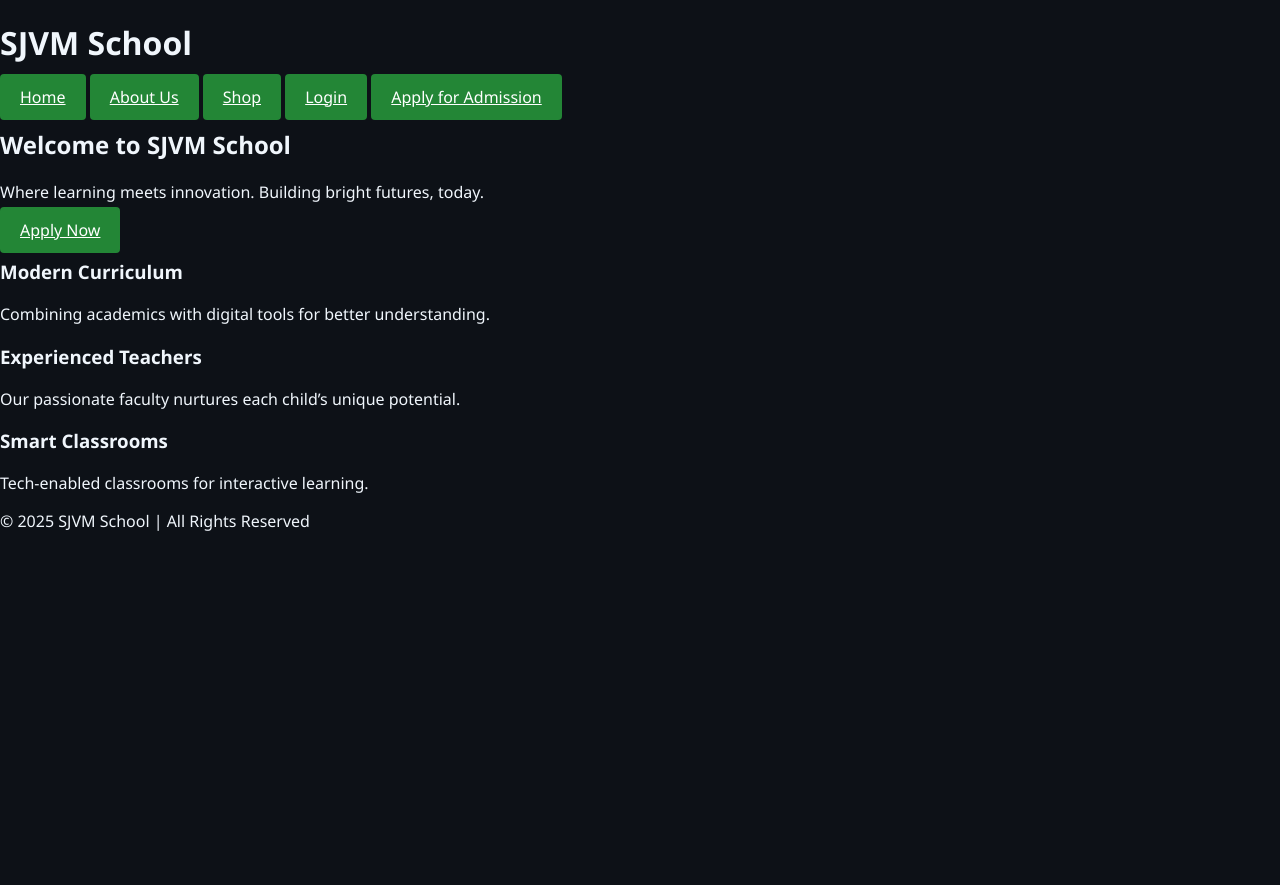
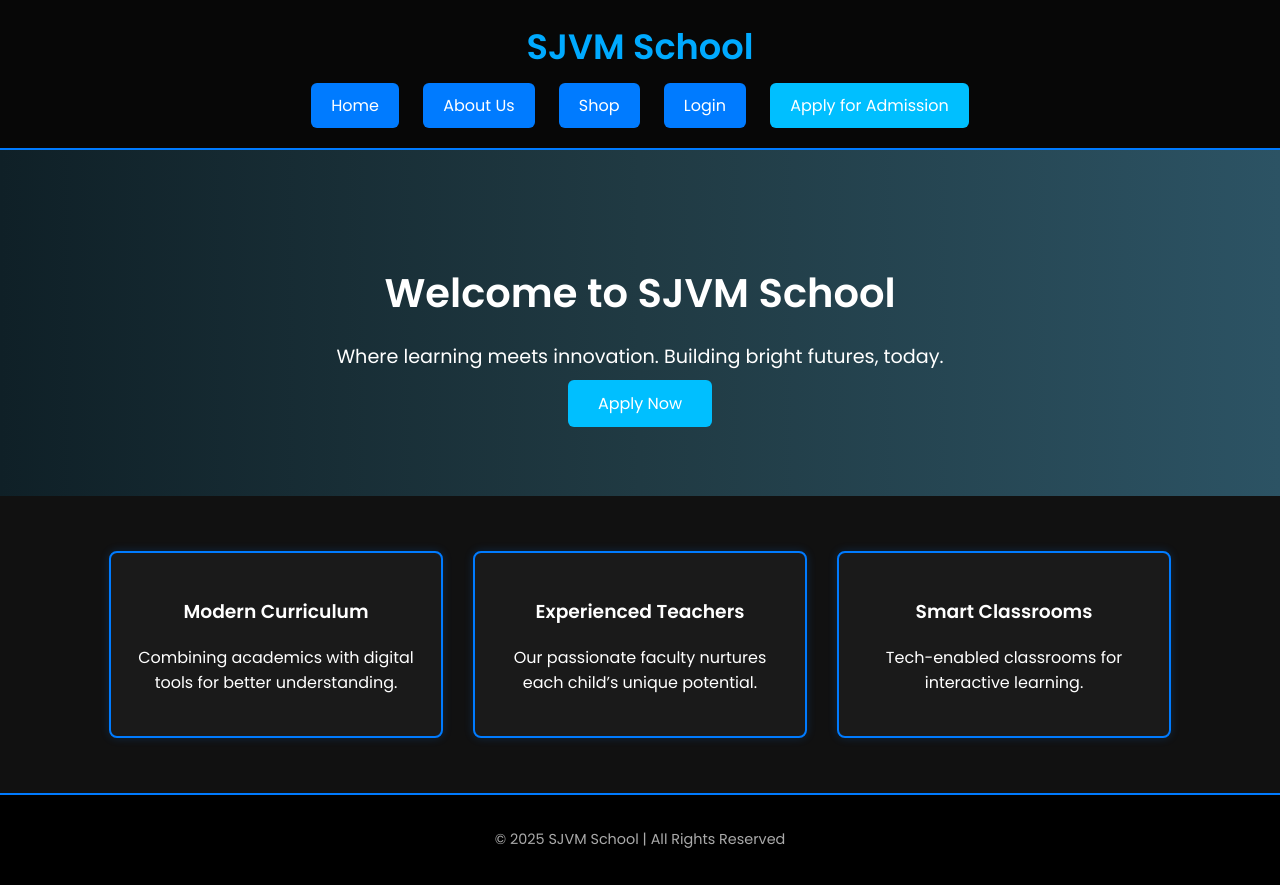
Before and after one commit to Echoesofthe21stcentury/sjvm-schools, a PHP site: page / in a window 1280 px wide. Before the commit the page ends 531 px from the top, so only its background shows below. Run offline with PHP 8.4, Linux system fonts and the light colour scheme.

Commit message:
Update style.css

```diff
--- a/css/style.css
+++ b/css/style.css
@@ -1,71 +1,118 @@
-body {
-  background-color: #0d1117;
-  color: #f0f6fc;
-  font-family: 'Segoe UI', sans-serif;
+/* Dark Theme with Blue Accent and Poppins Font */
+body.dark-theme {
   margin: 0;
   padding: 0;
+  font-family: 'Poppins', sans-serif;
+  background-color: #0d0d0d;
+  color: #ffffff;
 }
 
-.header {
-  background-color: #161b22;
-  padding: 15px 0;
-  border-bottom: 1px solid #30363d;
+.container {
+  max-width: 1200px;
+  margin: 0 auto;
+  padding: 0 20px;
 }
 
-.nav-links a {
-  color: #f0f6fc;
+header {
+  background-color: #070707;
+  border-bottom: 2px solid #007bff;
+  padding: 20px 0;
+  text-align: center;
+}
+
+header h1 {
+  color: #00aaff;
+  font-weight: 600;
+  font-size: 2.2rem;
+  margin: 0;
+}
+
+nav {
+  margin-top: 10px;
+}
+
+nav .btn {
+  display: inline-block;
+  margin: 0 10px;
+  padding: 10px 20px;
+  color: #ffffff;
+  background-color: #007bff;
+  border-radius: 6px;
   text-decoration: none;
-  margin: 0 12px;
-  padding: 8px 16px;
-  border-radius: 4px;
+  font-weight: 500;
   transition: background 0.3s;
 }
 
-.nav-links a:hover,
-.nav-links a.active {
-  background-color: #238636;
-  color: #ffffff;
+nav .btn:hover {
+  background-color: #0056b3;
 }
 
-.form-container {
-  background-color: #161b22;
-  padding: 40px;
-  margin: 60px auto;
-  max-width: 400px;
-  border-radius: 8px;
-  box-shadow: 0 0 10px rgba(34, 197, 94, 0.2);
-  text-align: center;
+nav .highlight {
+  background-color: #00bfff;
 }
 
-input[type="text"],
-input[type="password"] {
-  width: 100%;
-  padding: 14px;
-  margin: 10px 0 20px 0;
-  border: 1px solid #30363d;
-  background-color: #0d1117;
-  color: #f0f6fc;
-  border-radius: 4px;
-  font-size: 16px;
+.hero {
+  text-align: center;
+  padding: 80px 20px;
+  background: linear-gradient(to right, #0f2027, #203a43, #2c5364);
+  color: white;
 }
 
-input[type="text"]::placeholder,
-input[type="password"]::placeholder {
-  color: #8b949e;
+.hero h2 {
+  font-size: 2.5rem;
+  margin-bottom: 10px;
 }
 
-.btn {
-  background-color: #238636;
-  color: white;
-  padding: 12px 20px;
-  border: none;
-  border-radius: 4px;
-  font-size: 16px;
-  cursor: pointer;
-  transition: background 0.3s;
-  width: 100%;
+.hero p {
+  font-size: 1.2rem;
+  margin-bottom: 20px;
 }
 
-.btn:hover {
-  background-color: #2ea043;
+.btn-primary {
+  background-color: #00bfff;
+  color: #fff;
+  padding: 12px 30px;
+  border-radius: 6px;
+  text-decoration: none;
+  font-size: 1rem;
+  transition: background 0.3s;
 }
+
+.btn-primary:hover {
+  background-color: #0088cc;
+}
+
+.features {
+  display: flex;
+  flex-wrap: wrap;
+  justify-content: center;
+  background-color: #111;
+  padding: 40px 20px;
+}
+
+.feature-box {
+  background-color: #1a1a1a;
+  border: 2px solid #007bff;
+  color: white;
+  margin: 15px;
+  padding: 25px;
+  width: 280px;
+  border-radius: 8px;
+  text-align: center;
+  box-shadow: 0 0 10px rgba(0,123,255,0.2);
+  transition: transform 0.3s ease;
+}
+
+.feature-box:hover {
+  transform: translateY(-5px);
+  box-shadow: 0 0 15px rgba(0,123,255,0.4);
+}
+
+footer {
+  background-color: #000000;
+  color: #aaaaaa;
+  text-align: center;
+  padding: 20px;
+  font-size: 0.9rem;
+  border-top: 2px solid #007bff;
+}
```
